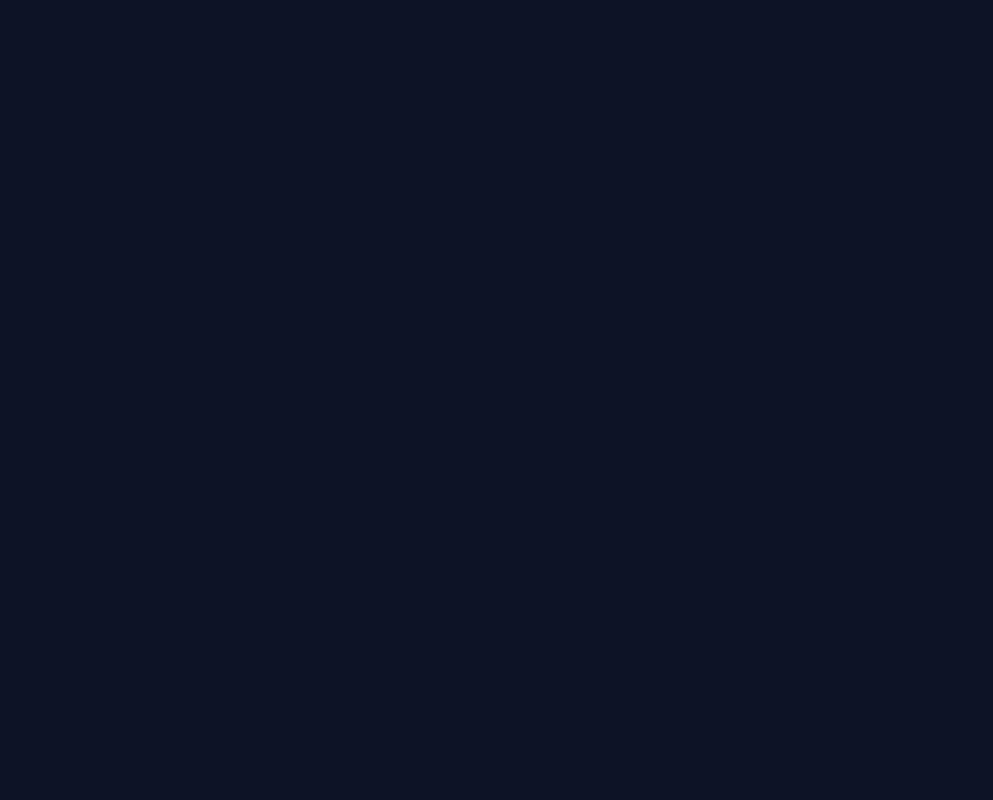
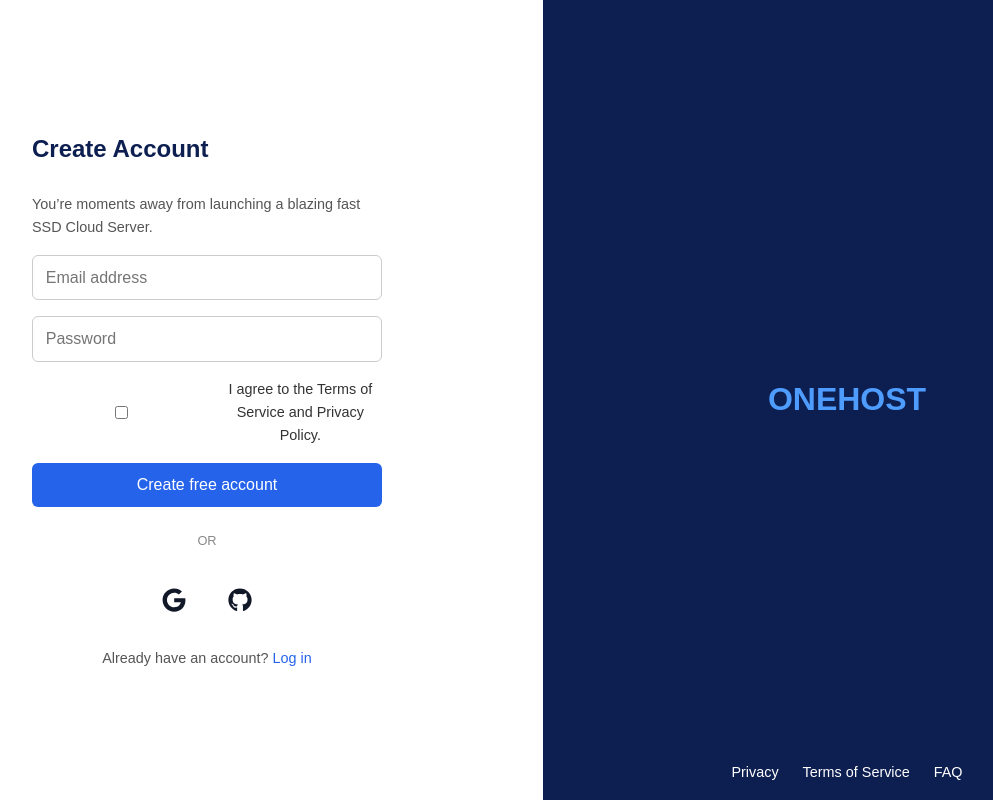
Before and after one commit to Khalid-dev24/one-host, a React (Vite) app: page /signup in a window 1280 px wide. Before the commit this address had no page. Shown: the whole page, without its empty margins (129-1122 px from the left). Built offline with nearby package versions, Linux system fonts and the light colour scheme.

Commit message:
feat: implement authentication pages with styling and routing

```diff
--- /dev/null
+++ b/components/AuthLayout.jsx
@@ -0,0 +1,23 @@
+import React from "react";
+import { Link } from "react-router-dom";
+
+const AuthLayout = ({ children }) => {
+  return (
+    <div className="auth-container">
+      <div className="auth-left">{children}</div>
+
+      <div className="auth-right">
+        <div className="brand">
+          <h1 className="brand-logo">ONEHOST</h1>
+        </div>
+        <div className="auth-footer">
+          <Link to="/privacy">Privacy</Link>
+          <Link to="/terms">Terms of Service</Link>
+          <Link to="/faq">FAQ</Link>
+        </div>
+      </div>
+    </div>
+  );
+};
+
+export default AuthLayout;
--- a/components/ContactInfo.jsx
+++ b/components/ContactInfo.jsx
@@ -5,10 +5,9 @@
   return (
     <section className="contact-info">
       <h4 className="tagline">Contact Now</h4>
-      <h1>Let's Connect & Navigate<br />Your Financial Goals</h1>
+      <h1>Talk To OneHost</h1>
       <p className='annual'>
-        With worldwide annual spend on digital advertising surpassing $325 billion,
-        it's no achiev to online marketing any business.
+        OneHost is here to provide assistance with large deployments, cloud migrations, <br />cloud cost comparisons, and proof of concepts. Get in touch below.
       </p>
 
       <div className="info-grid">
--- a/components/Main-Hero.jsx
+++ b/components/Main-Hero.jsx
@@ -15,8 +15,8 @@
           <span className="highlight">80,000+ Agencies</span>, developers, and businesses that demand high performance!
         </p>
         <div className="buttons">
-          <button className="btn-primary">Sign up</button>
-          <button className="btn-secondary">Explore Products</button>
+          <button className="btn-primary">Create Account</button>
+          <button className="btn-secondary">Contact Sales</button>
         </div>
       </div>
 
--- a/components/Navbar.jsx
+++ b/components/Navbar.jsx
@@ -118,7 +118,7 @@
               <div className="dropdown-item">
                 <FaPhoneAlt className="icon colored" />
                 <div>
-                  <h4>Contact Us</h4>
+                  <h4><a href="/contact">Contact Us</a></h4>
                   <p>Reach our 24/7 support team for help.</p>
                 </div>
               </div>
@@ -160,15 +160,15 @@
           </li>
 
           <li className="dropdown">
-            <a href="/contact">About Us
-            {/* <FaChevronDown className="icon" /> */}</a>
+            About Us
+            {/* <FaChevronDown className="icon" /> */}
           </li>
 
           <li className="mobile-only">
-            <button className="get-started">Get Started</button>
+            <button className="get-started">Login/Signup</button>
           </li>
         </ul>
-        <button className="get-started desktop-only">Login/Signup</button>
+        <button className="get-started desktop-only"><a href="/login">Login/Signup</a></button>
       </div>
     </nav>
   );
--- /dev/null
+++ b/pages/ForgotPassword.jsx
@@ -0,0 +1,39 @@
+import React, { useState } from "react";
+import { Link } from "react-router-dom";
+import AuthLayout from "../components/AuthLayout";
+
+const ForgotPassword = () => {
+  const [email, setEmail] = useState("");
+
+  const handleReset = (e) => {
+    e.preventDefault();
+    alert(`Password reset link sent to ${email} ✅`);
+  };
+
+  return (
+    <AuthLayout>
+      <form className="auth-form" onSubmit={handleReset}>
+        <h2>Forgot Password</h2>
+        <p>Enter your email to receive a password reset link.</p>
+
+        <input
+          type="email"
+          placeholder="Email address"
+          value={email}
+          onChange={(e) => setEmail(e.target.value)}
+          required
+        />
+
+        <button type="submit" className="btn-primary">
+          Send Reset Link
+        </button>
+
+        <p className="switch-page">
+          Remembered? <Link to="/login">Back to login</Link>
+        </p>
+      </form>
+    </AuthLayout>
+  );
+};
+
+export default ForgotPassword;
--- /dev/null
+++ b/pages/Login.jsx
@@ -0,0 +1,80 @@
+import React, { useState } from "react";
+import { Link, useNavigate } from "react-router-dom";
+import { FaGoogle, FaGithub } from "react-icons/fa"
+import AuthLayout from "../components/AuthLayout";
+
+const Login = () => {
+  const [email, setEmail] = useState("");
+  const [password, setPassword] = useState("");
+  const [error, setError] = useState("");
+  const navigate = useNavigate();
+
+  const handleLogin = (e) => {
+    e.preventDefault();
+    if (email === "test@onehost.com" && password === "123456") {
+      alert("Login successful ✅");
+      navigate("/dashboard");
+    } else {
+      setError("Invalid email or password");
+    }
+  };
+
+  return (
+    <AuthLayout>
+      <form className="auth-form" onSubmit={handleLogin}>
+        <h2>Welcome back</h2>
+
+        {error && <p className="error">{error}</p>}
+
+        <input
+          type="email"
+          placeholder="Email address"
+          value={email}
+          onChange={(e) => setEmail(e.target.value)}
+          required
+        />
+
+        <input
+          type="password"
+          placeholder="Password"
+          value={password}
+          onChange={(e) => setPassword(e.target.value)}
+          required
+        />
+
+        <div className="form-options">
+          <Link to="/forgot-password">Forgot password?</Link>
+        </div>
+
+        <button type="submit" className="btn-primary">
+          Log in
+        </button>
+
+        <div className="divider">OR</div>
+
+        <div className="buttons">
+            <button
+            type="button"
+            className="btn-outline"
+            onClick={() => console.log("Google login")}
+            >
+            <FaGoogle />
+            </button>
+            <button
+            type="button"
+            className="btn-outline"
+            onClick={() => console.log("GitHub login")}
+            >
+            <FaGithub />
+            </button>
+        </div>
+
+        <p className="switch-page">
+          Don't have an account? <Link to="/signup">Sign up</Link>
+        </p>
+      </form>
+    </AuthLayout>
+  );
+};
+
+export default Login;
--- /dev/null
+++ b/pages/Signup.jsx
@@ -0,0 +1,83 @@
+import React, { useState } from "react";
+import { Link } from "react-router-dom";
+import { FaGoogle, FaGithub } from "react-icons/fa"
+import AuthLayout from "../components/AuthLayout";
+
+const Signup = () => {
+  const [email, setEmail] = useState("");
+  const [password, setPassword] = useState("");
+  const [agree, setAgree] = useState(false);
+
+  const handleSignup = (e) => {
+    e.preventDefault();
+    if (!agree) {
+      alert("You must agree to the terms");
+      return;
+    }
+    alert(`Account created for ${email} ✅`);
+  };
+
+  return (
+    <AuthLayout>
+      <form className="auth-form" onSubmit={handleSignup}>
+        <h2>Create Account</h2>
+        <p>You’re moments away from launching a blazing fast SSD Cloud Server.</p>
+
+        <input
+          type="email"
+          placeholder="Email address"
+          value={email}
+          onChange={(e) => setEmail(e.target.value)}
+          required
+        />
+
+        <input
+          type="password"
+          placeholder="Password"
+          value={password}
+          onChange={(e) => setPassword(e.target.value)}
+          required
+        />
+
+        <label className="checkbox">
+          <input
+            type="checkbox"
+            checked={agree}
+            onChange={(e) => setAgree(e.target.checked)}
+          />
+          I agree to the Terms of Service and
+          Privacy Policy.
+        </label>
+
+        <button type="submit" className="btn-primary">
+          Create free account
+        </button>
+
+        <div className="divider">OR</div>
+
+        <div className="buttons">
+            <button
+                type="button"
+                className="btn-outline"
+                onClick={() => console.log("Google login")}
+                >
+                <FaGoogle />
+            </button>
+            <button
+                type="button"
+                className="btn-outline"
+                onClick={() => console.log("GitHub login")}
+                >
+                <FaGithub />
+            </button>
+        </div>
+
+        <p className="switch-page">
+          Already have an account? <Link to="/login">Log in</Link>
+        </p>
+      </form>
+    </AuthLayout>
+  );
+};
+
+export default Signup;
--- a/src/App.jsx
+++ b/src/App.jsx
@@ -4,6 +4,9 @@
 import "./responsiveness.css";
 import Home from "../pages/Home";
 import Contact from "../pages/Contact";
+import Login from "../pages/Login";
+import Signup from "../pages/Signup";
+import ForgotPassword from "../pages/ForgotPassword";
 
 function App() {
   return (
@@ -12,6 +15,9 @@
         <Routes>
           <Route path="/" element={<Home />} />
           <Route path="/contact" element={<Contact />} />
+          <Route path="/login" element={<Login />} />
+          <Route path="/signup" element={<Signup />} />
+          <Route path="/forgot-password" element={<ForgotPassword />} />
         </Routes>
       </div>
     </Router>
--- a/src/index.css
+++ b/src/index.css
@@ -683,3 +683,151 @@
 .pricing-table tr:last-child td {
   border-bottom: none;
 }
+
+
+
+/* Auth Pages */
+.auth-container {
+  display: flex;
+  min-height: 100vh;
+}
+
+.auth-left {
+  flex: 1;
+  display: flex;
+  justify-content: center;
+  align-items: center;
+  background: #fff;
+  padding: 2rem;
+}
+
+.auth-right {
+  flex: 1;
+  background: #0d1e50;
+  color: #fff;
+  display: flex;
+  flex-direction: column;
+  justify-content: center;
+  align-items: center;
+  position: relative;
+}
+
+.brand-logo {
+  font-size: 2rem;
+  font-weight: bold;
+  color: #4f9cff;
+}
+
+.auth-footer {
+  position: absolute;
+  bottom: 1rem;
+  display: flex;
+  gap: 1.5rem;
+}
+
+.auth-footer a {
+  color: #fff;
+  text-decoration: none;
+  font-size: 0.9rem;
+}
+
+.auth-form {
+  width: 100%;
+  max-width: 350px;
+  display: flex;
+  flex-direction: column;
+  gap: 1rem;
+}
+
+.auth-form h2 {
+  margin-bottom: 0.5rem;
+  color: #0d1e50;
+}
+
+.auth-form p {
+  font-size: 0.9rem;
+  color: #555;
+}
+
+input[type="email"],
+input[type="password"] {
+  padding: 0.8rem;
+  border: 1px solid #ccc;
+  border-radius: 6px;
+  font-size: 1rem;
+}
+
+.btn-primary {
+  background: #2563eb;
+  color: #fff;
+  border: none;
+  padding: 0.8rem;
+  border-radius: 6px;
+  cursor: pointer;
+  font-size: 1rem;
+}
+
+.btn-primary:hover {
+  background: #1e4fc2;
+}
+
+.buttons {
+  justify-content: center;
+  align-items: center;
+}
+
+
+.btn-outline {
+  border: none;
+  background: none;
+  padding: 0.8rem;
+  border-radius: 6px;
+  cursor: pointer;
+  font-size: 1.5rem;
+  color: #111827;
+}
+
+.btn-outline:hover {
+  background: #f3f3f3;
+}
+
+.divider {
+  text-align: center;
+  font-size: 0.8rem;
+  color: #888;
+  margin: 0.5rem 0;
+}
+
+.form-options {
+  text-align: right;
+  font-size: 0.9rem;
+}
+
+.form-options a {
+  color: #2563eb;
+  text-decoration: none;
+}
+
+.switch-page {
+  font-size: 0.9rem;
+  text-align: center;
+}
+
+.switch-page a {
+  color: #2563eb;
+  text-decoration: none;
+}
+
+.checkbox {
+  display: flex;
+  align-items: center;
+  text-align: center;
+  gap: 0.5rem;
+  font-size: 0.9rem;
+  color: #333;
+}
+
+.error {
+  color: red;
+  font-size: 0.9rem;
+}
```
Also changed, not shown: pages/AboutUs.jsx (added, +16 -0 lines).
